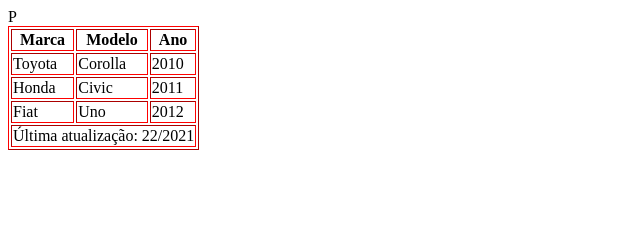
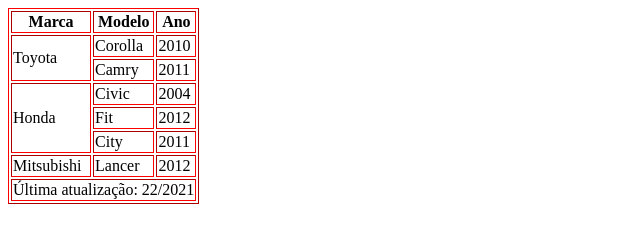
Before and after one commit to SobrinhoSergio/fund-web, a plain HTML site: page atividade01/exerc05.html in a window 1280 px wide. Shown: the whole page, without its empty margins (0-640 px from the left). Drawn offline with Linux system fonts and the light colour scheme.

Commit message:
tarefa finalizada

```diff
--- a/atividade01/exerc05.html
+++ b/atividade01/exerc05.html
@@ -8,35 +8,48 @@
 </head>
 <body>
 
-    <table  border="1" style="border-color: red">
+    <table border="1" style="border-color: red">
         <tr>
             <th>Marca</th>
             <th>Modelo</th>
             <th>Ano</th>
         </tr>
-
         <tr>
-            <td>Toyota</td>
-            <td>Corolla</td>P
+            <td rowspan="2">Toyota</td>
+            <td>Corolla</td>
             <td>2010</td>
         </tr>
 
         <tr>
-            <td>Honda</td>
-            <td>Civic</td>
+            <td>Camry</td>
             <td>2011</td>
         </tr>
 
         <tr>
-            <td>Fiat</td>
-            <td>Uno</td>
-            <td>2012</td>
+            <td rowspan="3">Honda</td>
+            <td>Civic</td>
+            <td>2004</td>
         </tr>
 
         <tr>
-            <td colspan="3">Última atualização: 22/2021</td>
+
+            <td>Fit</td>
+            <td>2012</td>
         </tr>
+        <tr>
 
+            <td>City</td>
+            <td>2011</td>
+        </tr>
+        <tr>
+            <td>Mitsubishi</td>
+            <td>Lancer</td>
+            <td>2012</td>
+        </tr>
+        <tr>
+
+            <td colspan="3" rowspan="3">Última atualização: 22/2021</td>
+        </tr>
     </table>
 
 
```
Also changed, not shown: aula01/index.html (+3 -12 lines).
